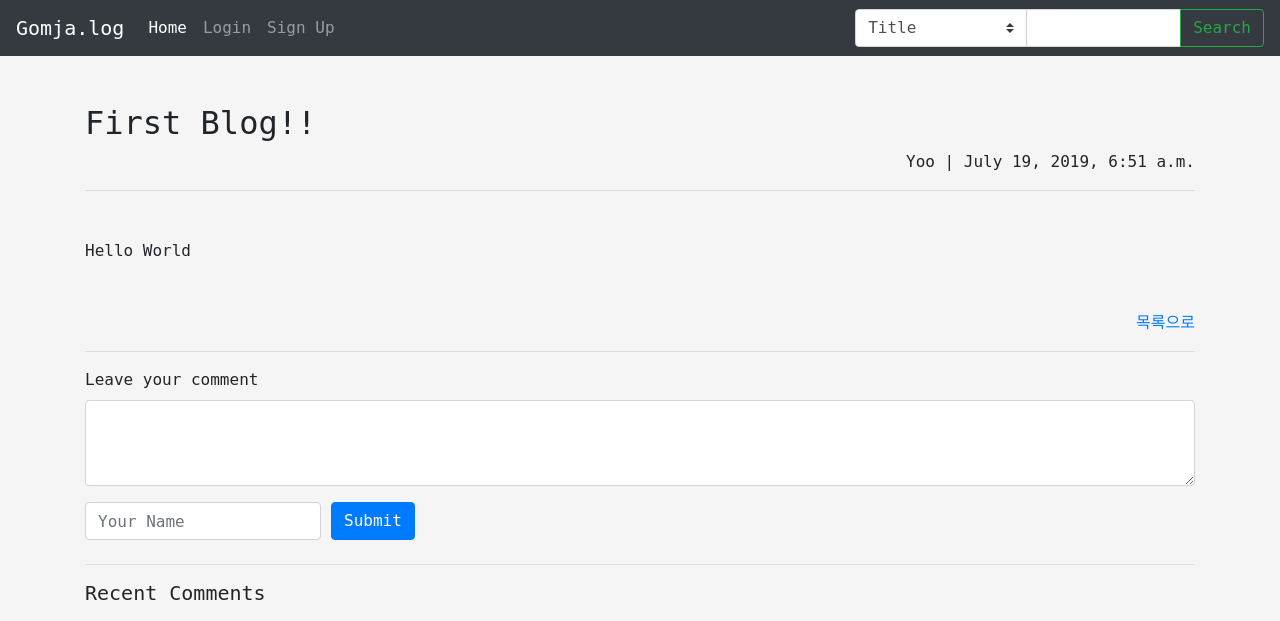
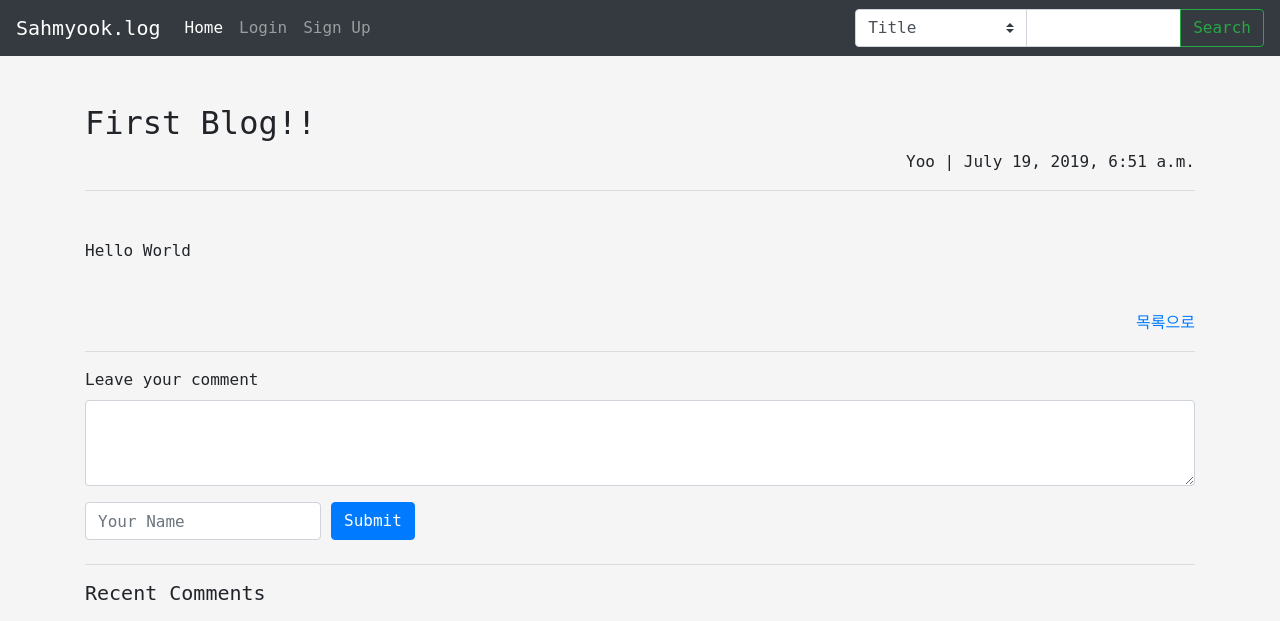
Before and after one commit to YOOGOMJA/django_blog, a Django app: page /blog/1 in a window 1280 px wide. Shown: the top 621 px of the page. Run offline with Django 3.2, Linux system fonts and the light colour scheme; data comes from the database, SQL or seed files in the repository; some libraries are stand-ins or nearby versions; some web fonts are replaced.

Commit message:
nav log edited
Signed-off-by: Yoo KyeongSoo <dev.yoogomja@gmail.com>

```diff
--- a/blog/templates/base.html
+++ b/blog/templates/base.html
@@ -28,7 +28,7 @@
     <body>
         <!-- navbar 시작 -->
         <nav class="navbar fixed-top navbar-expand-lg navbar-dark bg-dark">
-            <a class="navbar-brand" href="{% url 'home' %}">Gomja.log</a>
+            <a class="navbar-brand" href="{% url 'home' %}">Sahmyook.log</a>
             <button
                 class="navbar-toggler"
                 type="button"
```
